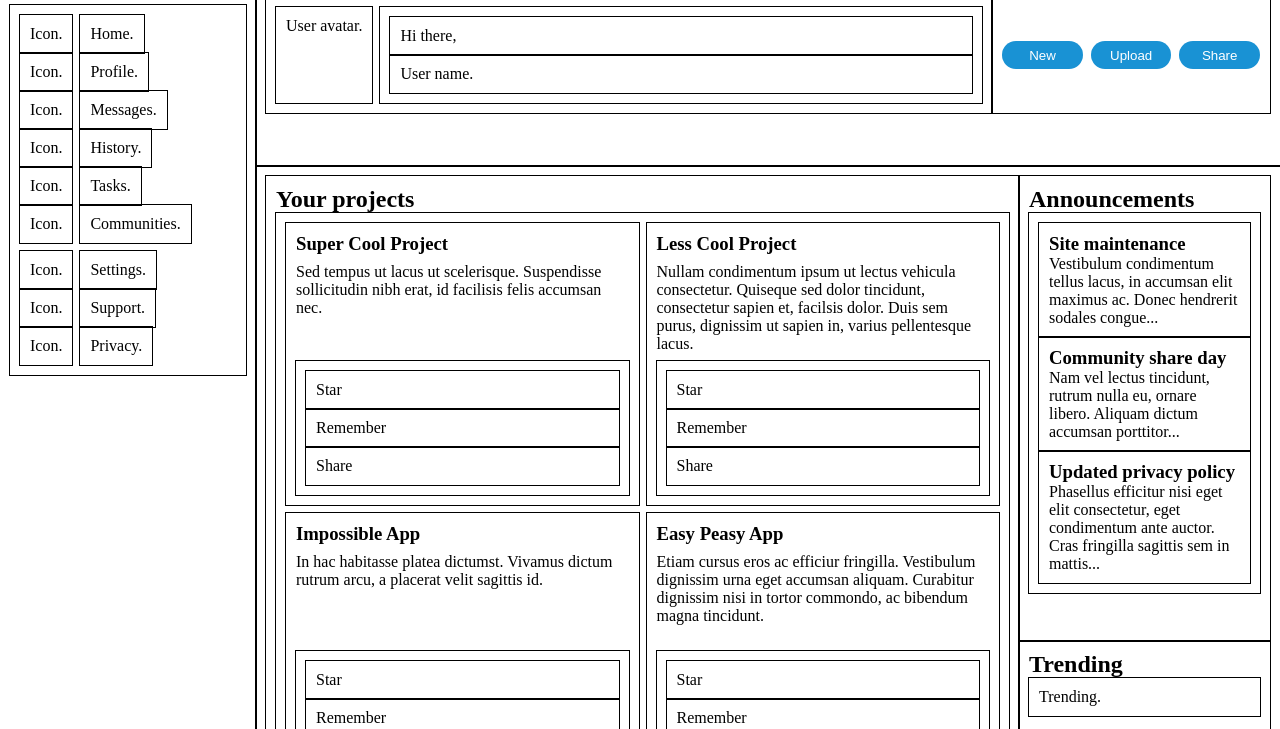
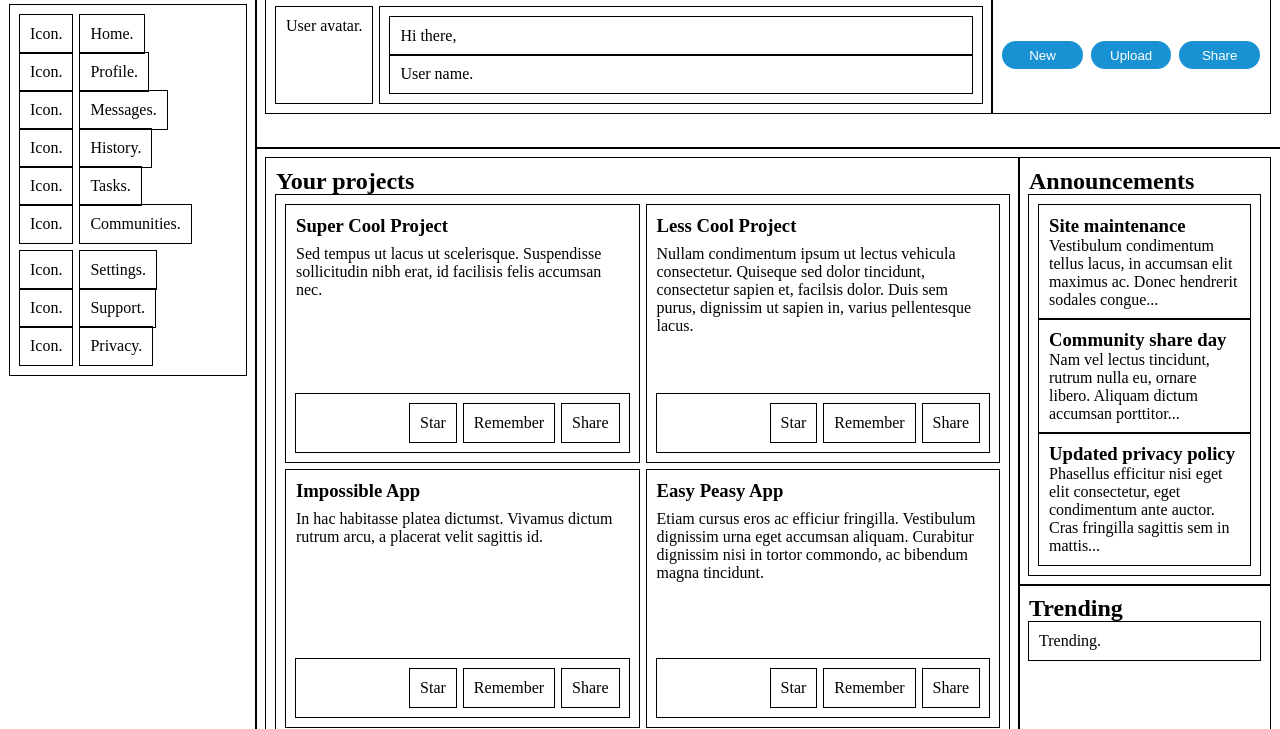
Before and after one commit to Tscharana/admin-dashboard, a plain HTML site: page index.html in a window 1280 px wide. Shown: the part 71-800 px from the top of the page. Drawn offline with Linux system fonts and the light colour scheme.

Commit message:
style: align project icons to the bottom right with flexbox

```diff
--- a/css/main.css
+++ b/css/main.css
@@ -142,3 +142,9 @@ ul, ol {
     grid-template-rows: auto 1fr auto;
     gap: var(--main-gap);
 }
+
+.project-icons {
+    display: flex;
+    justify-content: flex-end;
+    gap: var(--main-gap);
+}
```
